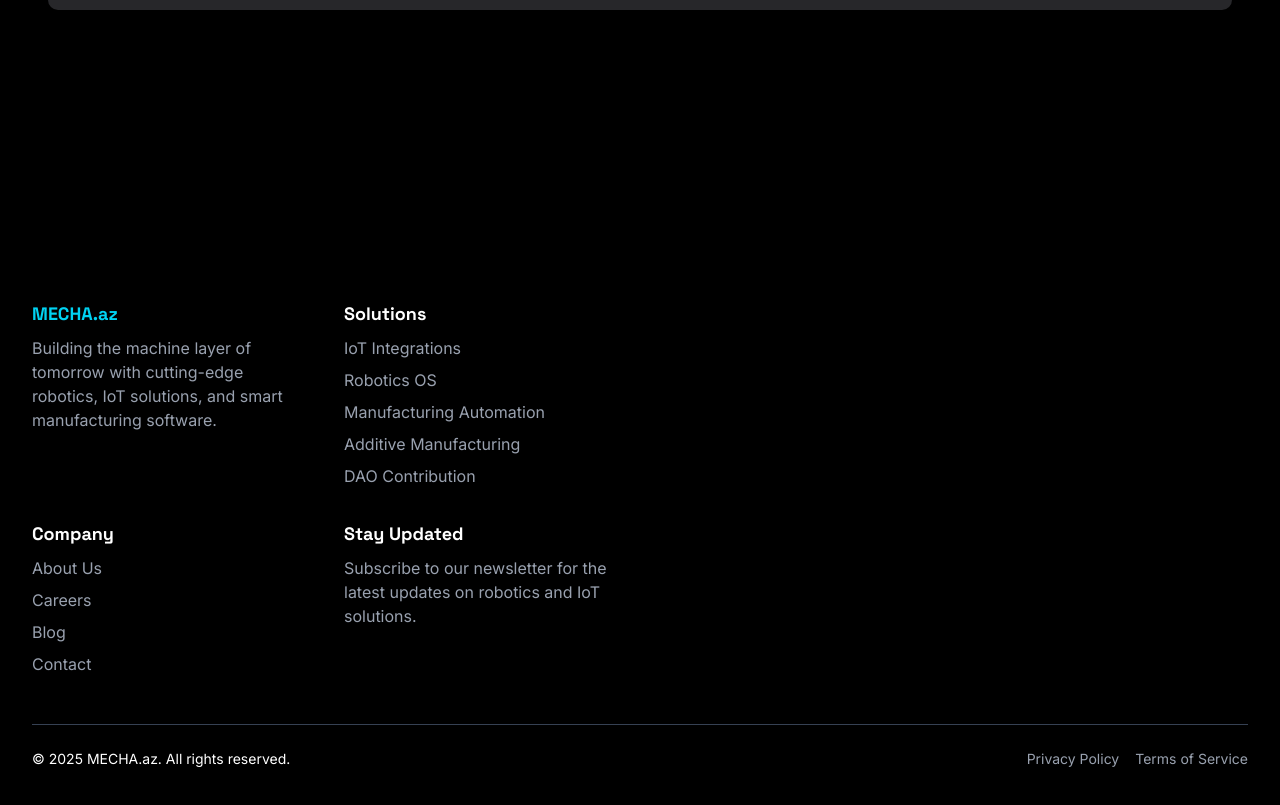
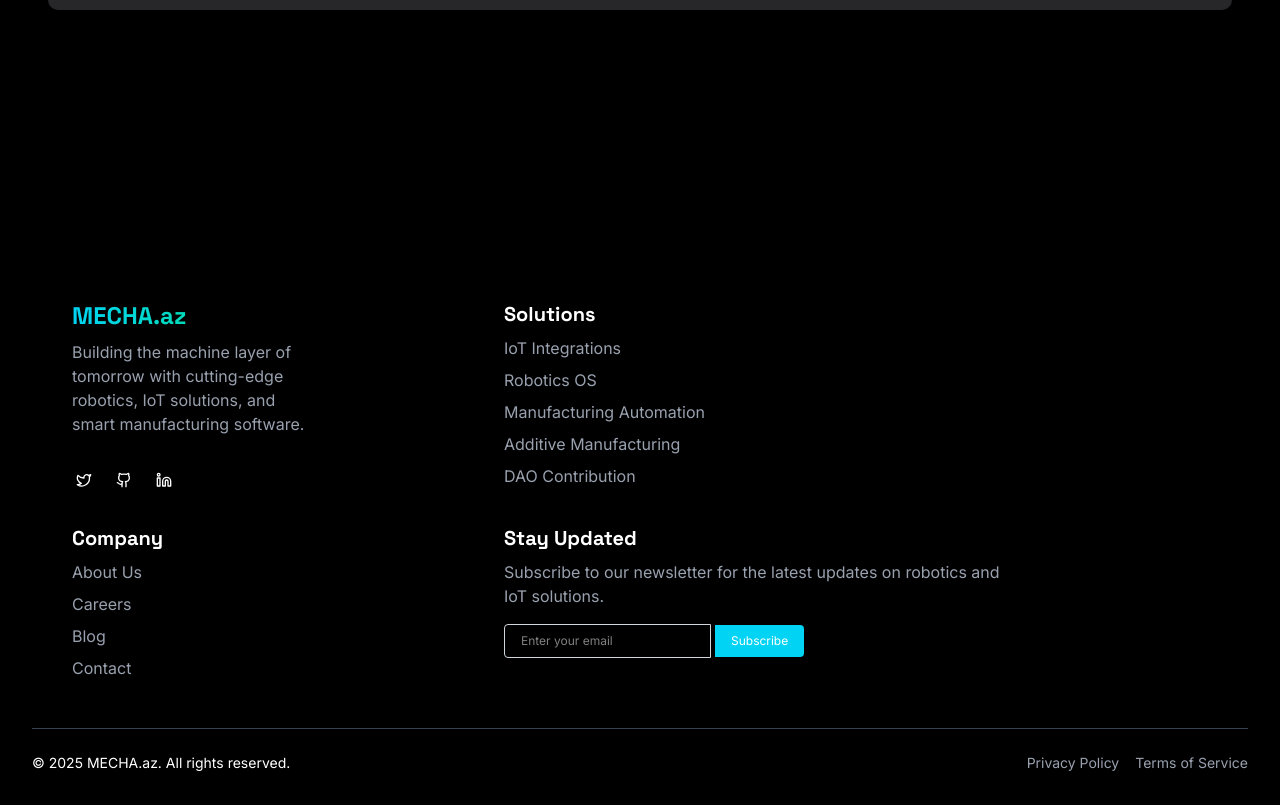
Before and after one commit to shamshajili/Mecha.az, a Next.js app: page / in a window 1280 px wide. Shown: the part 3376-4181 px from the top of the page. Built offline with nearby package versions, Linux system fonts and the light colour scheme.

Commit message:
added all footer code

```diff
--- a/src/app/page.tsx
+++ b/src/app/page.tsx
@@ -117,11 +117,10 @@ const HeroSection = () => {
           </div>
         </section>
         <FeaturesIcon/>
-        <button className="bg-cyan-400 hover:bg-cyan-600 text-white font-medium mt-8 py-2 px-5 ml-66 rounded-lg flex items-center gap-2 transition">
+        <button className="bg-cyan-400 hover:bg-cyan-600 text-white font-medium mt-8 py-2 px-5 ml-70 rounded-lg flex items-center gap-2 transition">
               Explore Platform
               <ChevronRightIcon className="w-4 h-4 text-white" />
             </button>
-
             <Dashboard />
       </section>
     </Spotlight>
--- a/src/components/features.tsx
+++ b/src/components/features.tsx
@@ -38,7 +38,7 @@ import {
 
   const FeaturesIcon = () => {
     return (
-      <section className="py-5 bg-black text-white px-6">
+      <section className="py-5 bg-black text-white px-6 ml-17 mb-5">
         <div className="max-w-2xl mx-auto space-y-6">
           {features.map((feature, index) => (
             <div key={index} className="flex items-start space-x-4">
--- a/src/components/footer.tsx
+++ b/src/components/footer.tsx
@@ -1,71 +1,74 @@
 import React from 'react';
+import { Twitter, Github, Linkedin } from "lucide-react";
 
 const Footer: React.FC = () => {
   return (
     <footer className="p-8">
       <div className="max-w-7xl mx-auto grid grid-cols-1 md:grid-cols-2 lg:grid-cols-4 gap-8">
-        <div className="flex flex-col">
-          <h2 className="text-lg font-bold text-cyan-400">MECHA.az</h2>
+        <div className="flex flex-col ml-10">
+          <h2 className="text-2xl font-bold bg-gradient-to-r from-cyan-400 to-green-400 text-transparent bg-clip-text">
+            MECHA.az
+          </h2>
           <p className="mt-2 text-gray-400">
             Building the machine layer of tomorrow with cutting-edge robotics, IoT solutions, and smart manufacturing software.
           </p>
-          <div className="flex space-x-4 mt-4">
-            <a href="#" className="text-gray-400 hover:text-cyan-400">
-              <i className="fab fa-twitter"></i>
-            </a>
-            <a href="#" className="text-gray-400 hover:text-cyan-400">
-              <i className="fab fa-github"></i>
-            </a>
-            <a href="#" className="text-gray-400 hover:text-cyan-400">
-              <i className="fab fa-linkedin"></i>
-            </a>
+          <div className="flex space-x-4 mt-8">
+            {[
+              { icon: <Twitter size={16} />, link: "#" },
+              { icon: <Github size={16} />, link: "#" },
+              { icon: <Linkedin size={16} />, link: "#" },
+            ].map((social, index) => (
+              <a
+                key={index}
+                href={social.link}
+                className="w-6 h-6 flex items-center justify-center text-white rounded-full transition duration-300 hover:bg-cyan-400 hover:text-white"
+              >
+                {social.icon}
+              </a>
+            ))}
           </div>
         </div>
-        <div className="flex flex-col">
-          <h2 className="text-lg font-bold">Solutions</h2>
+
+        <div className="flex flex-col ml-40 min-w-[180px] whitespace-nowrap">
+          <h2 className="text-xl font-bold">Solutions</h2>
           <ul className="mt-2 space-y-2 text-gray-400">
-            <li>
-              <a href="#" className="hover:text-cyan-400">IoT Integrations</a>
-            </li>
-            <li>
-              <a href="#" className="hover:text-cyan-400">Robotics OS</a>
-            </li>
-            <li>
-              <a href="#" className="hover:text-cyan-400">Manufacturing Automation</a>
-            </li>
-            <li>
-              <a href="#" className="hover:text-cyan-400">Additive Manufacturing</a>
-            </li>
-            <li>
-              <a href="#" className="hover:text-cyan-400">DAO Contribution</a>
-            </li>
+            <li><a href="#" className="hover:text-cyan-400">IoT Integrations</a></li>
+            <li><a href="#" className="hover:text-cyan-400">Robotics OS</a></li>
+            <li><a href="#" className="hover:text-cyan-400">Manufacturing Automation</a></li>
+            <li><a href="#" className="hover:text-cyan-400">Additive Manufacturing</a></li>
+            <li><a href="#" className="hover:text-cyan-400">DAO Contribution</a></li>
           </ul>
         </div>
       </div>
 
       <div className="max-w-7xl mx-auto grid grid-cols-1 md:grid-cols-2 lg:grid-cols-4 gap-8 mt-8">
-        <div className="flex flex-col">
-          <h2 className="text-lg font-bold">Company</h2>
+        <div className="flex flex-col ml-10">
+          <h2 className="text-xl font-bold">Company</h2>
           <ul className="mt-2 space-y-2 text-gray-400">
-            <li>
-              <a href="#" className="hover:text-cyan-400">About Us</a>
-            </li>
-            <li>
-              <a href="#" className="hover:text-cyan-400">Careers</a>
-            </li>
-            <li>
-              <a href="#" className="hover:text-cyan-400">Blog</a>
-            </li>
-            <li>
-              <a href="#" className="hover:text-cyan-400">Contact</a>
-            </li>
+            <li><a href="#" className="hover:text-cyan-400">About Us</a></li>
+            <li><a href="#" className="hover:text-cyan-400">Careers</a></li>
+            <li><a href="#" className="hover:text-cyan-400">Blog</a></li>
+            <li><a href="#" className="hover:text-cyan-400">Contact</a></li>
           </ul>
         </div>
-        <div className="flex flex-col">
-          <h2 className="text-lg font-bold">Stay Updated</h2>
+
+        <div className="flex flex-col ml-40 min-w-[180px] whitespace-nowrap">
+          <h2 className="text-xl font-bold">Stay Updated</h2>
           <p className="mt-2 text-gray-400">
-            Subscribe to our newsletter for the latest updates on robotics and IoT solutions.
+            Subscribe to our newsletter for the latest updates on robotics and <br /> IoT solutions.
           </p>
+          <div className="flex items-center mt-4 text-xs">
+            <input
+              type="email"
+              placeholder="Enter your email"
+              className="border border-gray-300 rounded-l px-4 py-2 focus:outline-none focus:ring-2 focus:ring-cyan-400"
+            />
+            <button
+              className="bg-cyan-400 text-white rounded-r px-4 py-2 ml-1 transition duration-300 hover:bg-cyan-600"
+            >
+              Subscribe
+            </button>
+          </div>
         </div>
       </div>
 
```
